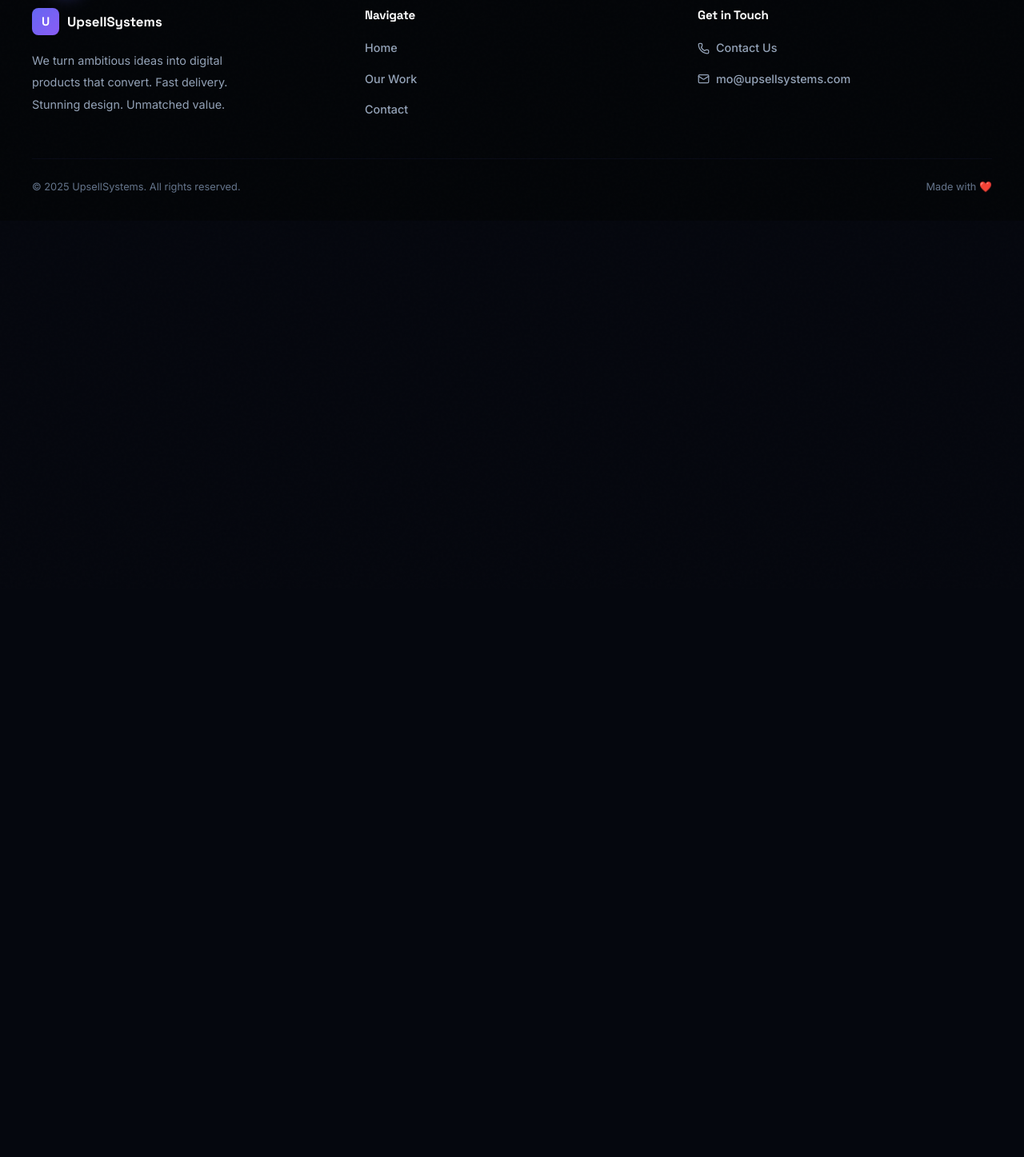
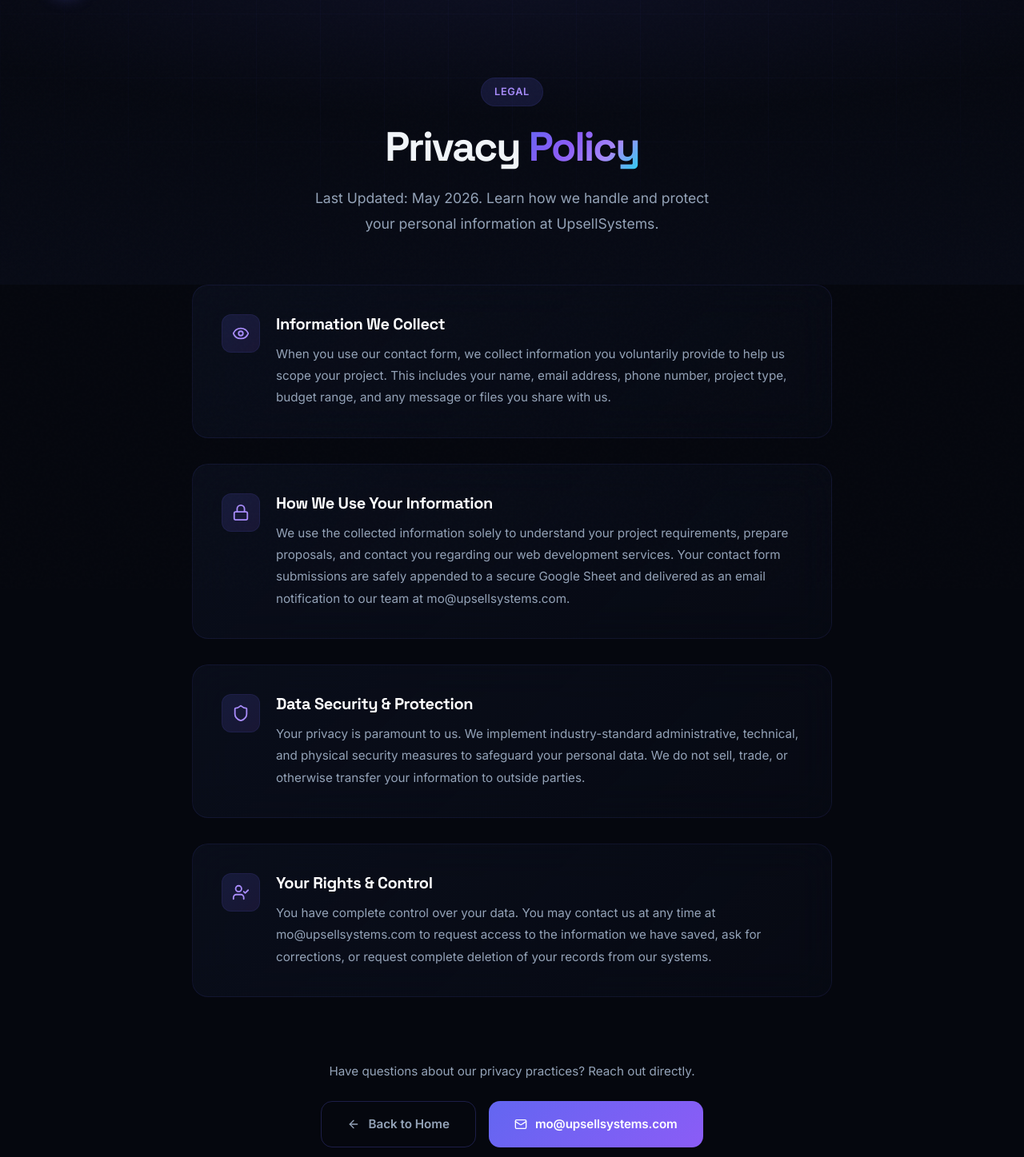
Before and after one commit to mustafaexce-creator/Upsellsystems, a React (Vite) app: page /privacy in a window 1280 px wide. Shown: the part 63-1510 px from the top of the page at 80% size. Before the commit the page ends 800 px from the top, so only its background shows below. Built offline with nearby package versions, Linux system fonts and the light colour scheme.

Commit message:
Create privacy policy page and add footer link

```diff
--- a/src/App.jsx
+++ b/src/App.jsx
@@ -4,6 +4,7 @@
 import HomePage from './pages/HomePage'
 import PortfolioPage from './pages/PortfolioPage'
 import ContactPage from './pages/ContactPage'
+import PrivacyPage from './pages/PrivacyPage'
 import ScrollToTop from './components/ScrollToTop'
 
 function App() {
@@ -17,6 +18,7 @@
           <Route path="/" element={<HomePage />} />
           <Route path="/portfolio" element={<PortfolioPage />} />
           <Route path="/contact" element={<ContactPage />} />
+          <Route path="/privacy" element={<PrivacyPage />} />
         </Routes>
       </main>
       <Footer />
--- a/src/components/Footer.jsx
+++ b/src/components/Footer.jsx
@@ -47,7 +47,10 @@
         borderTop: '1px solid rgba(99,102,241,0.06)',
         display: 'flex', flexWrap: 'wrap', justifyContent: 'space-between', alignItems: 'center', gap: '12px',
       }}>
-        <p style={{ color: 'var(--text-muted)', fontSize: '0.8rem' }}>© 2025 UpsellSystems. All rights reserved.</p>
+        <div style={{ display: 'flex', alignItems: 'center', gap: '16px', flexWrap: 'wrap' }}>
+          <p style={{ color: 'var(--text-muted)', fontSize: '0.8rem' }}>© 2026 UpsellSystems. All rights reserved.</p>
+          <Link to="/privacy" style={{ color: 'var(--text-muted)', fontSize: '0.8rem', textDecoration: 'none', transition: 'color 0.3s ease' }} onMouseOver={(e) => e.target.style.color = 'white'} onMouseOut={(e) => e.target.style.color = 'var(--text-muted)'}>Privacy Policy</Link>
+        </div>
         <p style={{ color: 'var(--text-muted)', fontSize: '0.8rem' }}>Made with ❤️</p>
       </div>
     </footer>
--- /dev/null
+++ b/src/pages/PrivacyPage.jsx
@@ -0,0 +1,121 @@
+import { useEffect } from 'react'
+import { Link } from 'react-router-dom'
+import { Shield, Eye, Lock, UserCheck, Mail, ArrowLeft } from 'lucide-react'
+import useInView from '../hooks/useInView'
+
+export default function PrivacyPage() {
+  const [heroRef, heroVisible] = useInView()
+  const [contentRef, contentVisible] = useInView()
+
+  useEffect(() => {
+    window.scrollTo(0, 0)
+  }, [])
+
+  const sections = [
+    {
+      icon: Eye,
+      title: 'Information We Collect',
+      desc: 'When you use our contact form, we collect information you voluntarily provide to help us scope your project. This includes your name, email address, phone number, project type, budget range, and any message or files you share with us.'
+    },
+    {
+      icon: Lock,
+      title: 'How We Use Your Information',
+      desc: 'We use the collected information solely to understand your project requirements, prepare proposals, and contact you regarding our web development services. Your contact form submissions are safely appended to a secure Google Sheet and delivered as an email notification to our team at mo@upsellsystems.com.'
+    },
+    {
+      icon: Shield,
+      title: 'Data Security & Protection',
+      desc: 'Your privacy is paramount to us. We implement industry-standard administrative, technical, and physical security measures to safeguard your personal data. We do not sell, trade, or otherwise transfer your information to outside parties.'
+    },
+    {
+      icon: UserCheck,
+      title: 'Your Rights & Control',
+      desc: 'You have complete control over your data. You may contact us at any time at mo@upsellsystems.com to request access to the information we have saved, ask for corrections, or request complete deletion of your records from our systems.'
+    }
+  ]
+
+  return (
+    <>
+      <section style={{
+        background: 'radial-gradient(ellipse 70% 50% at 50% 0%, rgba(99,102,241,0.1), transparent), linear-gradient(180deg, #05070E, #080B16)',
+        paddingTop: '160px', paddingBottom: '60px', position: 'relative',
+      }}>
+        <div className="bg-grid" />
+        <div ref={heroRef} className={`section-container fade-in-up ${heroVisible ? 'visible' : ''}`} style={{ padding: '0 24px', textAlign: 'center' }}>
+          <div className="section-label" style={{ margin: '0 auto 20px' }}>Legal</div>
+          <h1 style={{ fontSize: 'clamp(2.2rem, 4.5vw, 3.2rem)', fontWeight: 900, marginBottom: '18px', letterSpacing: '-0.04em' }}>
+            Privacy <span className="gradient-text">Policy</span>
+          </h1>
+          <p style={{ color: 'var(--text-secondary)', fontSize: '1.1rem', maxWidth: '520px', margin: '0 auto', lineHeight: 1.8 }}>
+            Last Updated: May 2026. Learn how we handle and protect your personal information at UpsellSystems.
+          </p>
+        </div>
+      </section>
+
+      <section style={{ background: 'var(--bg-primary)', position: 'relative', paddingBottom: '120px' }}>
+        <div ref={contentRef} className={`section-container fade-in-up ${contentVisible ? 'visible' : ''}`} style={{ paddingTop: '0' }}>
+          <div style={{
+            maxWidth: '800px',
+            margin: '0 auto',
+            display: 'flex',
+            flexDirection: 'column',
+            gap: '32px'
+          }}>
+            {sections.map((section, idx) => {
+              const Icon = section.icon
+              return (
+                <div key={idx} className="glass-card animated-border" style={{
+                  padding: '36px',
+                  borderRadius: '20px',
+                  background: 'linear-gradient(135deg, rgba(12, 17, 32, 0.7), rgba(12, 17, 32, 0.3))',
+                  border: '1px solid var(--border)',
+                  position: 'relative',
+                  overflow: 'hidden'
+                }}>
+                  <div style={{ display: 'flex', gap: '20px', alignItems: 'flex-start' }}>
+                    <div style={{
+                      width: '48px',
+                      height: '48px',
+                      borderRadius: '12px',
+                      background: 'linear-gradient(135deg, var(--glow-1), var(--glow-2))',
+                      border: '1px solid var(--border)',
+                      display: 'flex',
+                      alignItems: 'center',
+                      justifyContent: 'center',
+                      color: 'var(--accent-3)',
+                      flexShrink: 0
+                    }}>
+                      <Icon size={22} />
+                    </div>
+                    <div>
+                      <h3 style={{ fontSize: '1.25rem', fontWeight: 700, marginBottom: '12px', color: 'white' }}>
+                        {section.title}
+                      </h3>
+                      <p style={{ color: 'var(--text-secondary)', fontSize: '0.95rem', lineHeight: 1.8 }}>
+                        {section.desc}
+                      </p>
+                    </div>
+                  </div>
+                </div>
+              )
+            })}
+
+            <div style={{ textAlign: 'center', marginTop: '48px' }}>
+              <p style={{ color: 'var(--text-secondary)', marginBottom: '24px', fontSize: '0.95rem' }}>
+                Have questions about our privacy practices? Reach out directly.
+              </p>
+              <div style={{ display: 'flex', justifyContent: 'center', gap: '16px', flexWrap: 'wrap' }}>
+                <Link to="/" className="cta-secondary">
+                  <ArrowLeft size={16} /> Back to Home
+                </Link>
+                <a href="mailto:mo@upsellsystems.com" className="cta-button" style={{ textDecoration: 'none' }}>
+                  <span><Mail size={16} /> mo@upsellsystems.com</span>
+                </a>
+              </div>
+            </div>
+          </div>
+        </div>
+      </section>
+    </>
+  )
+}
```
